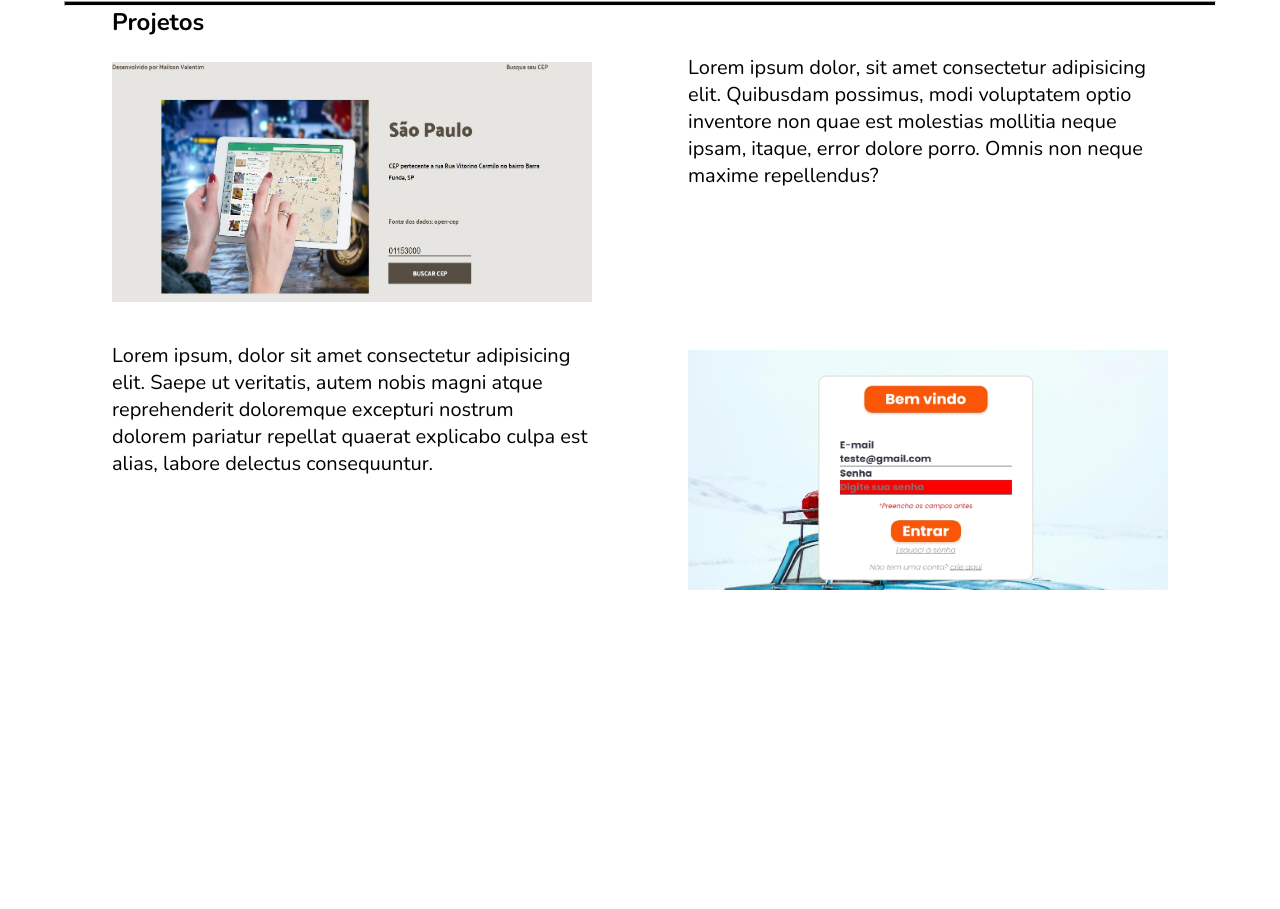
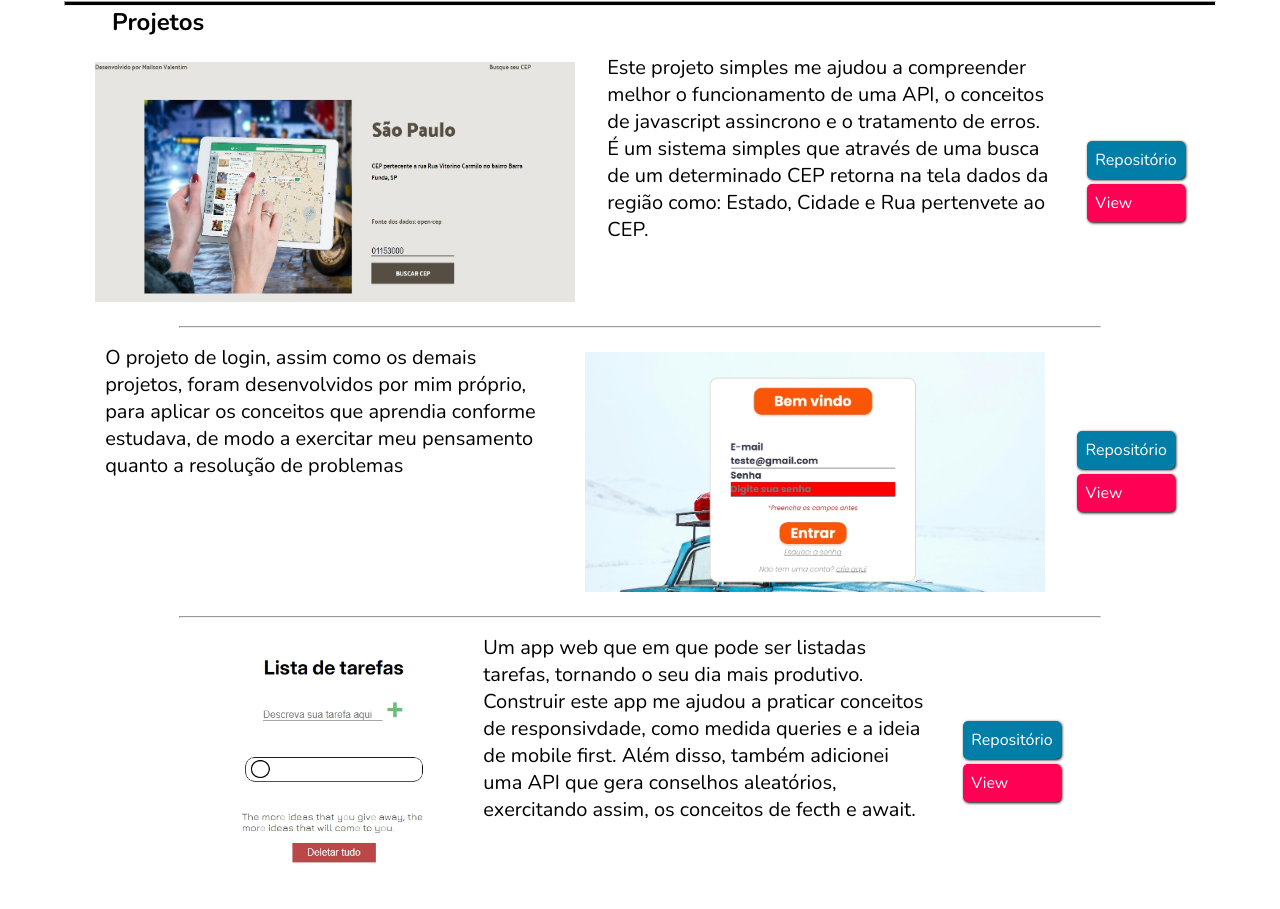
Before and after one commit to mailsonn/meuPortifolio, a plain HTML site: page index.html in a window 1280 px wide. Shown: the part 799-1708 px from the top of the page. Drawn offline with nearby package versions, Linux system fonts and the light colour scheme.

Commit message:
style: fix styles and view

```diff
--- a/css/style.css
+++ b/css/style.css
@@ -162,26 +162,64 @@ h2{
 .mini-Content{
     height: 18rem;
     display: flex;
-    justify-content: space-around;
+    gap: 2rem;
     align-items: center;
+    justify-content: center;
+}
+
+.interactProjects{
+    display: flex;
+    flex-direction: column;
+    cursor: pointer;
+    gap: 0.3rem;
+}
+.interactProjects .buttonRepository{
+    padding: 0.5rem;
+    border-radius: 5px;
+    background-color: #007ea7;
+    color: white;
+    box-shadow: 1px 1px 3px black;
+    transition: 0.3s;
+}
+.interactProjects .buttonLive{
+    padding: 0.5rem;
+    color: white;
+    border-radius: 5px;
+    background-color: #ff0054;
+    box-shadow: 1px 1px 3px black;
+    transition: 0.3s;
+}
+
+.buttonRepository:hover, .buttonLive:hover{
+box-shadow: 2px 4px 5px black;
+}
+
+.line-content{
+   margin-right: 10%;
+   margin-left: 10%;
+    width: 80%;
+    height: 1px;
+    background-color: black;
 }
 
 .imgProject{
-    width: 30rem;
+    max-width: 30rem;
     height: 15rem;
 
 }
 
 .descriptionProject{
-    width: 30rem;
+    width: 28rem;
     height: 15rem;
 
 }
 
+
 .formation{
-    height: 50vh;
+    height: 100vh;
     width: 100%;
-   background-image: linear-gradient(to bottom, rgb(36, 35, 35), rgb(148, 148, 148));
+    background-image: linear-gradient(to bottom, rgb(36, 35, 35), rgb(148, 148, 148));
+
 }
 
 .formation h2{
@@ -232,7 +270,7 @@ h2{
 }
 
 footer{
-    height: 100vh;
+    height: 50vh;
     width: 100%;
     background-image: linear-gradient(to bottom, rgb(148, 148, 148), rgb(36, 35, 35));
 }
--- a/index.html
+++ b/index.html
@@ -60,17 +60,43 @@
                 <div class="mini-Content">
                     <img class="imgProject" src="./images/projeto API - cep.jpeg" alt="um site que busca as informações de uma cidade pelo cep">
                     <p class="descriptionProject">
-                        Lorem ipsum dolor, sit amet consectetur adipisicing elit. Quibusdam possimus, modi voluptatem optio inventore non quae est molestias mollitia neque ipsam, itaque, error dolore porro. Omnis non neque maxime repellendus?
+                        Este projeto simples me ajudou a compreender melhor o funcionamento de uma API, o conceitos de javascript assincrono e o tratamento de erros.
+                        É um sistema simples que através de uma busca de um determinado CEP retorna na tela dados da região como: Estado, Cidade e Rua pertenvete ao CEP.
+
+                    </p>
+                    <div class="interactProjects">
+                        <div class="buttonRepository">Repositório</div>
+                        <div class="buttonLive">View</div>
+                    </div>
+                </div>
+                <hr class="line-content">
+
+
+                <div class="mini-Content">
+                    <p class="descriptionProject">
+                         O projeto de login, assim como os demais projetos, foram desenvolvidos por mim próprio, para aplicar os conceitos que aprendia conforme estudava, de modo a exercitar meu pensamento quanto a resolução de problemas
+                    </p>
+                    <img class="imgProject" src="./images/project-validation.jpeg" alt="um site que valida as informções antes de enviar">
+
+                    <div class="interactProjects">
+                        <div class="buttonRepository">Repositório</div>
+                        <div class="buttonLive">View</div>
+                    </div>
+
+                </div>
+                <hr class="line-content">
+
+                <div class="mini-Content">
+                    <img class="imgProject" src="./images/to-do-list.jpeg" alt="web app de lista de tarefas">
+                    <p class="descriptionProject">
+                        Um app web que em que pode ser listadas tarefas, tornando o seu dia mais produtivo. Construir este app me ajudou a praticar conceitos de responsivdade, como medida queries e a ideia de mobile first. Além disso, também adicionei uma API que gera conselhos aleatórios, exercitando assim, os conceitos de fecth e await.
 
                     </p>
 
+                    <div class="interactProjects">
+                        <div class="buttonRepository">Repositório</div>
+                        <div class="buttonLive">View</div>
                     </div>
-            </div>
-                <div class="mini-Content">
-                    <p class="descriptionProject">
-                        Lorem ipsum, dolor sit amet consectetur adipisicing elit. Saepe ut veritatis, autem nobis magni atque reprehenderit doloremque excepturi nostrum dolorem pariatur repellat quaerat explicabo culpa est alias, labore delectus consequuntur.
-                    </p>
-                    <img class="imgProject" src="./images/project-validation.jpeg" alt="um site que valida as informções antes de enviar">
 
                 </div>
 
@@ -78,6 +104,7 @@
 
         </section>
 
+    </main>
     <section class="formation">
         <h2>formação</h2>
         <div class="fieldCourses"> <!--Apenas o container para os cursos-->
@@ -117,8 +144,8 @@
         </div>
     </section>
 
+
     <footer>
-
             <h2>Hard skills</h2>
             <p>React</p>
             <p>Javascript</p>
@@ -126,9 +153,7 @@
             <p>CSS</p>
             <p>GIT</p>
             <p>Figma</p>
-
     </footer>
-    </main>
 
 
 
```
Also changed, not shown: images/to-do-list.jpeg (added). Lines whose indentation alone changed are shown as unchanged.
